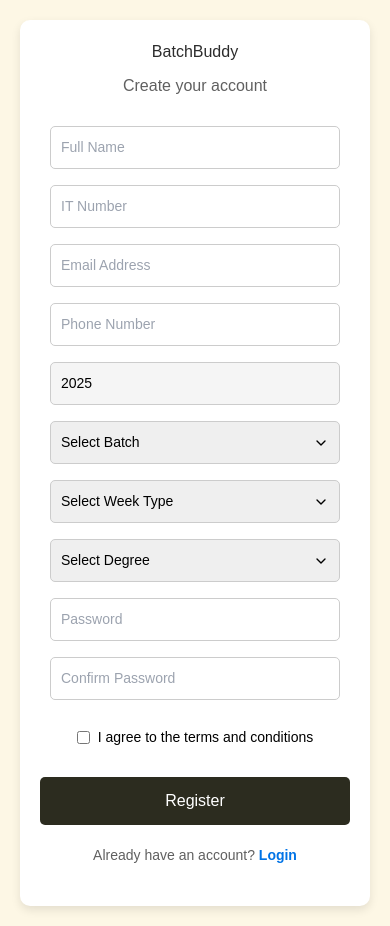
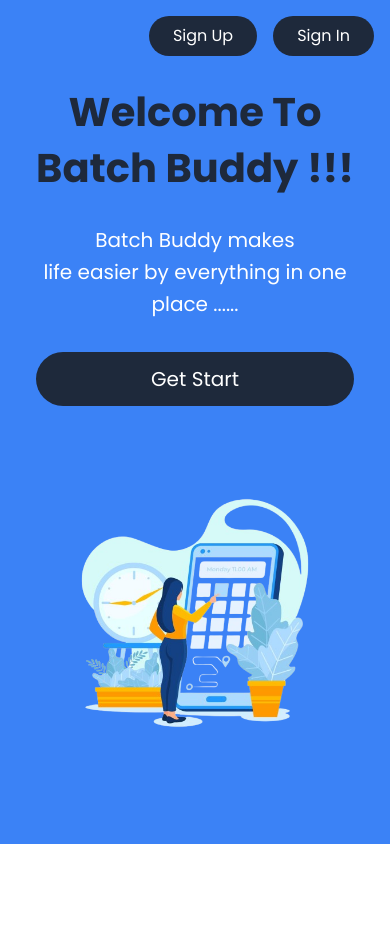
Before and after one commit to Pratheesha100/Batch-Buddy, a React (Vite) app in the folder frontend/: page / in a window 390 px wide. After the commit the page ends 844 px from the top, so only its background shows below. Built offline with nearby package versions, Linux system fonts and the light colour scheme.

Commit message:
landing-Page

```diff
--- a/frontend/src/App.jsx
+++ b/frontend/src/App.jsx
@@ -1,9 +1,10 @@
-import { Route, Routes, useLocation } from "react-router-dom";
+import React from 'react';
+import { Route, Routes } from "react-router-dom";
+import LandingPage from "./components/UserManagement/landingPage";
+import UserLog from "./components/UserManagement/UserLog";
+import Register from "./components/UserManagement/Register";
 
 // Admin management system
-import Test from "./components/AdminManagement/test"; // Capitalized
-import UserLog from "./components/UserManagement/UserLog";
-import Register from "./components/UserManagement/Register";
 
 // User management system
 
@@ -12,20 +13,16 @@ import Register from "./components/UserManagement/Register";
 // Notification management system
 
 function App() {
-  const location = useLocation();
-
   return (
+    <div className="app">
       <Routes>
-        {/* Admin Routes */}
-        <Route path="/" element={<Register/>} />
-
-        {/* User Routes */}
-
-        {/* Notification Routes */}
-
-        {/* Attendance Routes */}
+        <Route path="/" element={<LandingPage />} />
+        <Route path="/login" element={<UserLog />} />
+        <Route path="/register" element={<Register />} />
+        <Route path="/get-started" element={<UserLog />} />
+        <Route path="*" element={<div>Page not found</div>} />
       </Routes>
-
+    </div>
   );
 }
 
--- a/frontend/src/components/UserManagement/Register.jsx
+++ b/frontend/src/components/UserManagement/Register.jsx
@@ -1,5 +1,4 @@
 import React, { useState } from "react";
-import "./Register.css";
 import { Link } from "react-router-dom";
 
 const Register = () => {
@@ -121,12 +120,20 @@ const Register = () => {
     }
   };
 
+  const inputClassName = "w-full px-4 py-2 border rounded-lg focus:outline-none focus:ring-2 focus:ring-blue-500 transition-all duration-200";
+  const selectClassName = "w-full px-4 py-2 border rounded-lg focus:outline-none focus:ring-2 focus:ring-blue-500 bg-white transition-all duration-200";
+  const errorClassName = "text-red-500 text-sm mt-1";
+
   return (
-    <div className="register-container">
-      <div className="register-card">
-        <h2>BatchBuddy</h2>
-        <p>Create your account</p>
-        <form onSubmit={handleSubmit}>
+    <div className="min-h-screen bg-gradient-to-br from-blue-500 to-blue-600 py-12 px-4 sm:px-6 lg:px-8 flex items-center justify-center">
+      <div className="max-w-md w-full bg-white rounded-2xl shadow-xl p-8">
+        <div className="text-center mb-8">
+          <h2 className="text-3xl font-bold text-gray-800 mb-2">BatchBuddy</h2>
+          <p className="text-gray-600">Create your account</p>
+        </div>
+
+        <form onSubmit={handleSubmit} className="space-y-4">
+          <div>
             <input
               type="text"
               name="name"
@@ -134,9 +141,12 @@ const Register = () => {
               placeholder="Full Name"
               onChange={handleChange}
               required
+              className={inputClassName}
             />
-          {errors.name && <span className="error">{errors.name}</span>}
+            {errors.name && <p className={errorClassName}>{errors.name}</p>}
+          </div>
 
+          <div>
             <input
               type="text"
               name="itNumber"
@@ -145,9 +155,12 @@ const Register = () => {
               onChange={handleChange}
               required
               maxLength="10"
+              className={inputClassName}
             />
-          {errors.itNumber && <span className="error">{errors.itNumber}</span>}
+            {errors.itNumber && <p className={errorClassName}>{errors.itNumber}</p>}
+          </div>
 
+          <div>
             <input
               type="email"
               name="email"
@@ -155,9 +168,12 @@ const Register = () => {
               placeholder="Email Address"
               onChange={handleChange}
               required
+              className={inputClassName}
             />
-          {errors.email && <span className="error">{errors.email}</span>}
+            {errors.email && <p className={errorClassName}>{errors.email}</p>}
+          </div>
 
+          <div>
             <input
               type="tel"
               name="phoneNumber"
@@ -166,18 +182,24 @@ const Register = () => {
               onChange={handleChange}
               required
               maxLength="10"
+              className={inputClassName}
             />
-          {errors.phoneNumber && <span className="error">{errors.phoneNumber}</span>}
+            {errors.phoneNumber && <p className={errorClassName}>{errors.phoneNumber}</p>}
+          </div>
 
+          <div>
             <input
               type="text"
               name="year"
               value={formData.year}
               readOnly
               disabled
+              className={`${inputClassName} bg-gray-100`}
             />
+          </div>
 
-          <select name="batch" value={formData.batch} onChange={handleChange} required>
+          <div>
+            <select name="batch" value={formData.batch} onChange={handleChange} required className={selectClassName}>
               <option value="">Select Batch</option>
               <option value="Y1S1">Y1S1</option>
               <option value="Y1S2">Y1S2</option>
@@ -188,21 +210,27 @@ const Register = () => {
               <option value="Y4S1">Y4S1</option>
               <option value="Y4S2">Y4S2</option>
             </select>
+          </div>
 
-          <select name="weekType" value={formData.weekType} onChange={handleChange} required>
+          <div>
+            <select name="weekType" value={formData.weekType} onChange={handleChange} required className={selectClassName}>
               <option value="">Select Week Type</option>
               <option value="WE">Weekend</option>
               <option value="WD">Weekday</option>
             </select>
+          </div>
 
-          <select name="degree" value={formData.degree} onChange={handleChange} required>
+          <div>
+            <select name="degree" value={formData.degree} onChange={handleChange} required className={selectClassName}>
               <option value="">Select Degree</option>
               <option value="BScIT">BSc Honours Specialization in Information Technology</option>
               <option value="BScSE">BSc Honours Specialization in Software Engineering</option>
               <option value="BScDS">BSc Honours Specialization in Data Science</option>
               <option value="BScIM">BSc Honours Specialization in Interactive Media</option>
             </select>
+          </div>
 
+          <div>
             <input
               type="password"
               name="password"
@@ -210,9 +238,12 @@ const Register = () => {
               placeholder="Password"
               onChange={handleChange}
               required
+              className={inputClassName}
             />
-          {errors.password && <span className="error">{errors.password}</span>}
+            {errors.password && <p className={errorClassName}>{errors.password}</p>}
+          </div>
 
+          <div>
             <input
               type="password"
               name="confirmPassword"
@@ -220,25 +251,38 @@ const Register = () => {
               placeholder="Confirm Password"
               onChange={handleChange}
               required
+              className={inputClassName}
             />
-          {errors.confirmPassword && <span className="error">{errors.confirmPassword}</span>}
+            {errors.confirmPassword && <p className={errorClassName}>{errors.confirmPassword}</p>}
+          </div>
 
-          <label className="terms">
+          <div className="flex items-center">
             <input
               type="checkbox"
               name="termsAccepted"
               checked={formData.termsAccepted}
               onChange={handleChange}
               required
+              className="h-4 w-4 text-blue-600 focus:ring-blue-500 border-gray-300 rounded"
             />
+            <label className="ml-2 block text-sm text-gray-900">
               I agree to the terms and conditions
             </label>
+          </div>
 
-          <button type="submit" className="register-btn">Register</button>
+          <button
+            type="submit"
+            className="w-full bg-blue-600 text-white rounded-lg py-3 font-semibold hover:bg-blue-700 transition-colors duration-200"
+          >
+            Register
+          </button>
         </form>
 
-        <p className="login-link">
-          Already have an account? <Link to="/">Login</Link>
+        <p className="mt-6 text-center text-gray-600">
+          Already have an account?{" "}
+          <Link to="/login" className="text-blue-600 hover:text-blue-800 font-semibold">
+            Login
+          </Link>
         </p>
       </div>
     </div>
--- /dev/null
+++ b/frontend/src/components/UserManagement/landingPage.css
@@ -0,0 +1,162 @@
+/* Import Poppins font */
+@import url('https://fonts.googleapis.com/css2?family=Poppins:wght@400;500;600;700&display=swap');
+
+/* Reset default styles */
+* {
+  margin: 0;
+  padding: 0;
+  box-sizing: border-box;
+}
+
+/* Landing page container */
+.landing-container {
+  background-color: #3B82F6;
+  min-height: 100vh;
+  width: 100%;
+  padding: 2rem 4rem;
+  font-family: 'Poppins', sans-serif;
+  position: relative;
+  overflow: hidden;
+}
+
+/* Navigation buttons */
+.nav-buttons {
+  display: flex;
+  justify-content: flex-end;
+  gap: 1rem;
+  margin-bottom: 2rem;
+}
+
+.nav-button {
+  background-color: #1E293B;
+  color: white;
+  border: none;
+  padding: 0.75rem 2rem;
+  border-radius: 9999px;
+  font-size: 1rem;
+  cursor: pointer;
+  transition: transform 0.3s ease;
+}
+
+.nav-button:hover {
+  transform: translateY(-2px);
+}
+
+/* Main content */
+.main-content {
+  display: flex;
+  justify-content: space-between;
+  align-items: center;
+  height: calc(100vh - 120px);
+}
+
+/* Text content */
+.text-content {
+  flex: 1;
+  padding-right: 2rem;
+}
+
+.main-title {
+  color: #1E293B;
+  font-size: 4.5rem;
+  font-weight: 700;
+  line-height: 1.2;
+  margin-bottom: 0.5rem;
+}
+
+.description {
+  color: white;
+  font-size: 1.5rem;
+  line-height: 1.6;
+  margin: 2rem 0;
+}
+
+.get-start-btn {
+  background-color: #1E293B;
+  color: white;
+  border: none;
+  padding: 1rem 4rem;
+  border-radius: 9999px;
+  font-size: 1.25rem;
+  cursor: pointer;
+  transition: all 0.3s ease;
+  width: 300px;
+}
+
+.get-start-btn:hover {
+  transform: translateY(-2px);
+  background-color: #2d3748;
+}
+
+/* Image container */
+.image-container {
+  flex: 1;
+  display: flex;
+  justify-content: center;
+  align-items: center;
+}
+
+.landing-image {
+  max-width: 100%;
+  height: auto;
+  object-fit: contain;
+}
+
+/* Responsive Design */
+@media (max-width: 1200px) {
+  .main-title {
+    font-size: 3.5rem;
+  }
+}
+
+@media (max-width: 1024px) {
+  .landing-container {
+    padding: 2rem;
+  }
+
+  .main-content {
+    flex-direction: column;
+    text-align: center;
+    height: auto;
+  }
+
+  .text-content {
+    padding-right: 0;
+    margin-bottom: 2rem;
+  }
+
+  .main-title {
+    font-size: 3rem;
+  }
+
+  .description {
+    font-size: 1.25rem;
+  }
+
+  .image-container {
+    margin-top: 2rem;
+  }
+
+  .landing-image {
+    max-width: 80%;
+  }
+}
+
+@media (max-width: 640px) {
+  .landing-container {
+    padding: 1rem;
+  }
+
+  .main-title {
+    font-size: 2.5rem;
+  }
+
+  .nav-button {
+    padding: 0.5rem 1.5rem;
+  }
+
+  .get-start-btn {
+    width: 100%;
+    padding: 0.75rem 2rem;
+  }
+}
--- /dev/null
+++ b/frontend/src/components/UserManagement/landingPage.jsx
@@ -0,0 +1,46 @@
+import React from 'react';
+import { Link } from 'react-router-dom';
+import landingImage from '../../assets/landingPage1.png';
+import './landingPage.css';
+
+function LandingPage() {
+  return (
+    <div className="landing-container">
+      {/* Navigation Buttons */}
+      <div className="nav-buttons">
+        <Link to="/register">
+          <button className="nav-button">Sign Up</button>
+        </Link>
+        <Link to="/login">
+          <button className="nav-button">Sign In</button>
+        </Link>
+      </div>
+
+      {/* Main Content */}
+      <div className="main-content">
+        <div className="text-content">
+          <h1 className="main-title">Welcome To</h1>
+          <h1 className="main-title">Batch Buddy !!!</h1>
+          <p className="description">
+            Batch Buddy makes<br />
+            life easier by everything in one<br />
+            place ......
+          </p>
+          <Link to="/get-started">
+            <button className="get-start-btn">Get Start</button>
+          </Link>
+        </div>
+
+        <div className="image-container">
+          <img
+            src={landingImage}
+            alt="Landing page illustration"
+            className="landing-image"
+          />
+        </div>
+      </div>
+    </div>
+  );
+}
+
+export default LandingPage;
```
Also changed, not shown: frontend/package.json (+19 -22 lines), frontend/src/components/AdminManagement/test.jsx (deleted, +0 -9 lines), frontend/src/main.jsx (+8 -8 lines), frontend/src/assets/landingPage1.png (added), frontend/src/components/AdminManagement/testing.txt (deleted), frontend/src/components/Attendance&Productivity/testing.txt (deleted), frontend/src/components/NotificationManagement/testing.txt (deleted), frontend/src/components/UserManagement/testing.txt (deleted), 1 other file (tests, documents, lock files or other folders). Lines whose indentation alone changed are shown as unchanged.
